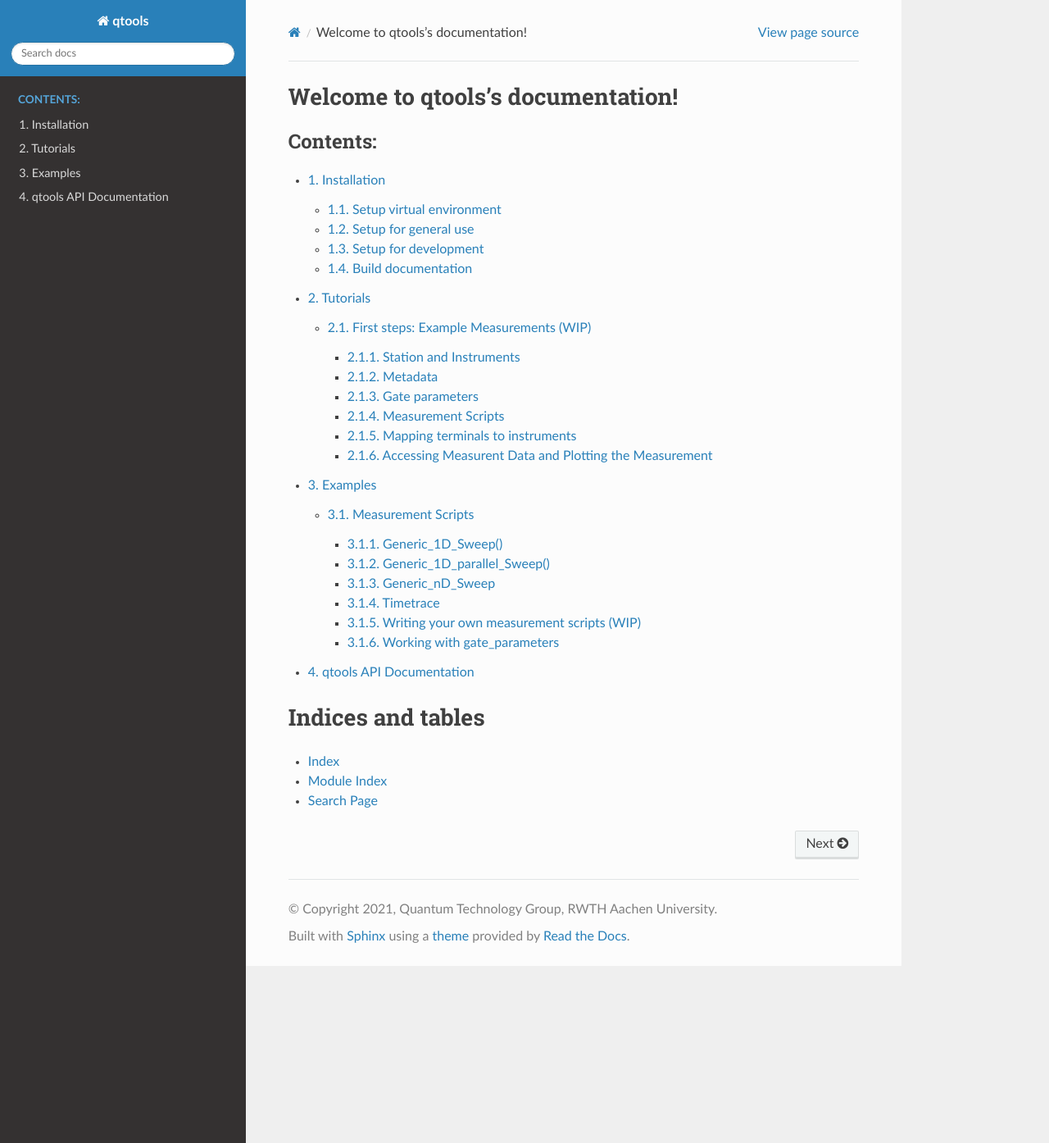
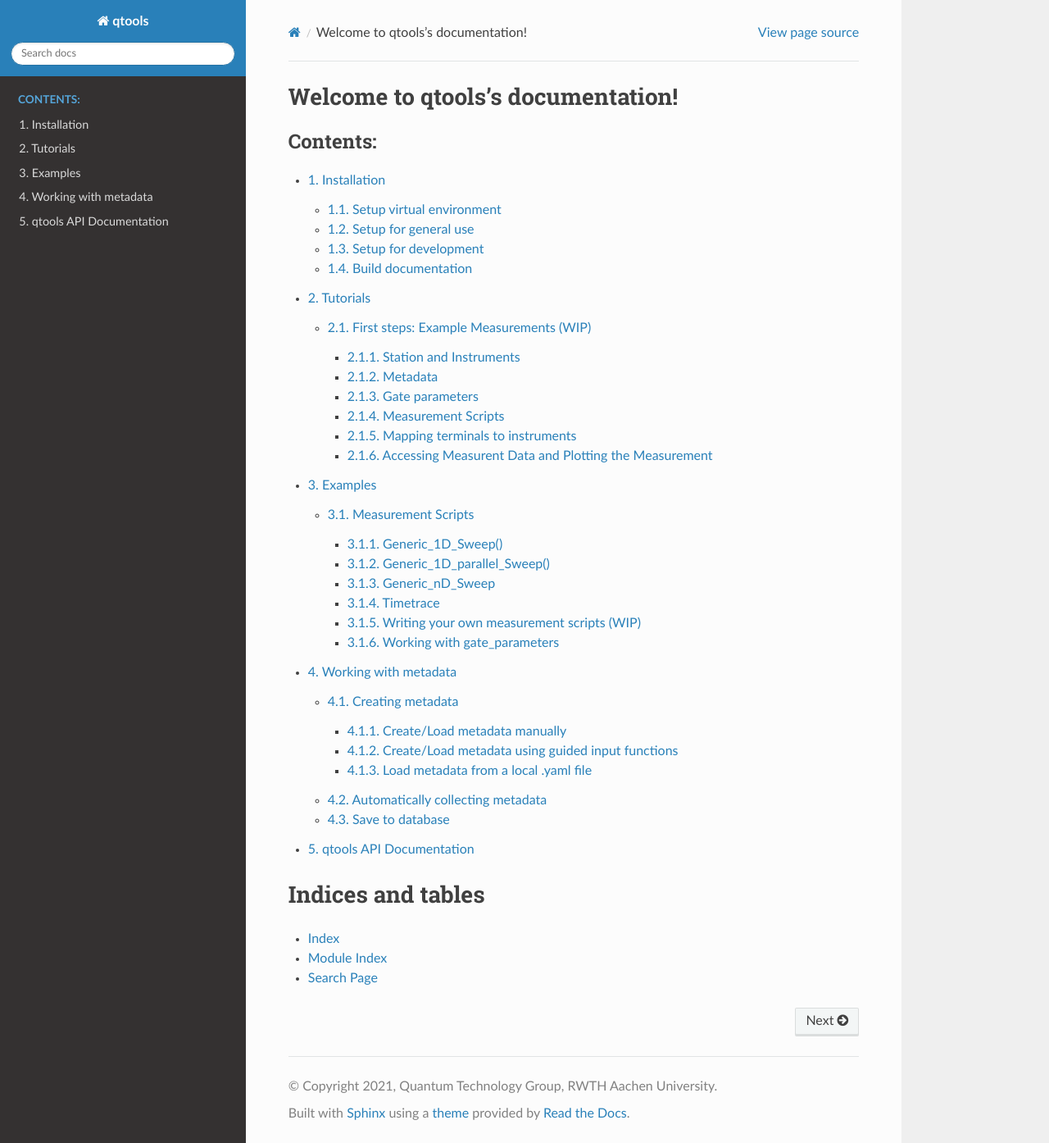
Before and after one commit to qutech/QuMADA, a Sphinx documentation site: the page built from docs/index.rst, in a window 1280 px wide and 1394 px high. Shown: the whole window at 82% size. Built offline with Sphinx 7.4.7 and the Read the Docs theme 2.0.0, drawn with Linux system fonts in a browser that asks for light colours; some of the changed lines change nothing that is shown.

Commit message:
add details about the metadata api to documentation

```diff
--- /dev/null
+++ b/docs/collecting.rst
@@ -0,0 +1,172 @@
+Working with metadata
+=====================
+
+#################
+Creating metadata
+#################
+
+Metadata is represented in a :py:class:`qtools_metadata.metadata.Metadata` object.
+There are manual and guided ways to build up the metadata:
+
+1. Create/Load metadata manually
+2. Create/Load metadata using guided input functions
+3. Load metadata from a local .yaml file
+
+Create/Load metadata manually
+-----------------------------
+
+Each metadata object can be created using their respective factory method.
+
+.. py:method:: DomainObject.create(name: str, **kwargs)
+    :classmethod:
+
+    This factory function creates a DomainObject while ensuring, that the internal DB fields are all set to None.
+    This function is usually not called directly, but by the factory function of a child class.
+
+    :param str name: Name of the DomainObject
+    :rtype: DomainObject
+
+For example, a Factory and Wafer metadata object would be created by
+
+.. code-block:: python
+
+    from datetime import date
+    from qtools_metadata.device import Factory, Wafer
+
+    prod_date = date(2022, 12, 12)
+    factory = Factory.create(name="my_factory")
+    wafer = Wafer.create(
+        name="my_wafer",
+        productionDate=prod_date,
+        factory=factory,
+        description="This is a wafer."
+    )
+
+To load metadata from the database, use one of their getter functions.
+
+.. automethod:: qtools_metadata.domain.DomainObject.get_all
+
+.. automethod:: qtools_metadata.domain.DomainObject.get_by_id
+
+Depending on the object, there may be filtered get functions.
+
+For example, to load a wafer and all samples from that wafer,
+one would use :py:meth:`qtools_metadata.device.Wafer.get_by_id` and :py:meth:`qtools_metadata.device.Sample.get_by_wafer_id`.
+
+.. code-block:: python
+
+    from qtools_metadata.device import Wafer, Sample
+
+    wafer: Wafer = Wafer.get_by_id("8c7576d8-ca5d-4b62-8bda-1f46f75d3266")
+    samples: list[Sample] = Sample.get_by_wafer_id(wafer.id)
+
+Create/Load metadata using guided input functions
+-------------------------------------------------
+
+Use one of various guided input functions, to create or load metadata or single metadata objects.
+For measurement metadata, use :py:func:`qtools_metadata.metadata.create_metadata`,
+for specific metadata objects, use :py:func:`qtools_metadata.metadata.create_metadata_object`:
+
+Example:
+
+.. code-block:: python
+
+    from qtools_metadata.metadata import Metadata, create_metadata, create_metadata_object
+    from qtools_metadata.device import Device
+    from qtools_metadata.measurement import MeasurementScript
+
+    # Create metadata for a measurement
+    metadata: Metadata = create_metadata()
+
+    # Create specific metadata objects
+    device: Device = create_metadata_object(Device)
+    script: MeasurementScript = create_metadata_object(MeasurementScript)
+
+
+Load metadata from a local .yaml file
+-------------------------------------
+
+You can load a yaml representation of the metadata using :py:meth:`qtools_metadata.metadata.Metadata.from_yaml`
+
+.. code-block:: python
+
+    from qtools_metadata.metadata import Metadata
+
+    with open("metadata.yaml", "r") as file:
+        metadata = Metadata.from_yaml(file)
+
+
+#################################
+Automatically collecting metadata
+#################################
+
+When doing measurements, qtools automatically collects metadata during setup and run of the measurement.
+
+Here is an overview of collected metadata and where it is collected:
+
+.. autoattribute:: qtools_metadata.measurement.Measurement.datetime
+
+.. autoattribute:: qtools_metadata.measurement.Measurement.data
+
+The measurements datetime and a reference to the measured data is collected after calling :py:meth:`qtools.measurement.measurement.MeasurementScript.run`.
+To turn off the collection, use arguments ``add_datetime_to_metadata`` and ``add_data_to_metadata``.
+
+.. autoattribute:: qtools_metadata.measurement.Measurement.mapping
+
+.. autoattribute:: qtools_metadata.measurement.Measurement.settings
+
+.. autoattribute:: qtools_metadata.measurement.Measurement.script
+
+The instrument mapping is added during :py:func:`qtools.instrument.mapping.base.map_gates_to_instruments`.
+Script and settings are added during :py:meth:`qtools.measurement.measurement.MeasurementScript.setup`.
+Use arguments ``add_script_to_metadata`` and ``add_parameters_to_metadata`` respectively to turn this off.
+
+.. code-block:: python
+
+    # ...
+
+    # Don't add script or parameters to metadata automatically
+    script.setup(
+        parameters,
+        metadata,
+        add_script_to_metadata=False,
+        add_parameters_to_metadata=False,
+    )
+
+    # Don't add datetime or data metadata automatically
+    script.run(add_datetime_to_metadata=False, add_data_to_metadata=False)
+
+
+################
+Save to database
+################
+
+Before measurement, the created metadata is automatically saved to the database, if the measurement was setup with it.
+This happens after calling :py:meth:`qtools.measurement.measurement.MeasurementScript.run`.
+To deactivate this feature, use the argument ``insert_metadata_into_db``.
+
+.. code-block:: python
+
+    script: MeasurementScript = ...
+
+    # Automatically save metadata to the database
+    script.run()                              # default
+    script.run(insert_metadata_into_db=True)  # explicit
+
+    # Don't save metadata to the database
+    script.run(insert_metadata_into_db=False)
+
+Metadata or any domain object can be saved to the database manually by :py:meth:`qtools_metadata.metadata.Metadata.save_to_db` or :py:meth:`qtools_metadata.domain.DomainObject.save`.
+
+.. code-block:: python
+
+    from qtools_metadata.metadata import Metadata, create_metadata, create_metadata_object
+    from qtools_metadata.measurement import Measurement
+
+    # Save metadata recursively
+    metadata: Metadata = create_metadata()
+    metadata.save_to_db()
+
+    # Save specific domain object
+    measurement: Measurement = create_metadata_object(Measurement)
+    measurement.save()
--- a/docs/conf.py
+++ b/docs/conf.py
@@ -22,7 +22,7 @@ copyright = "2021, Quantum Technology Group, RWTH Aachen University"
 author = "Quantum Technology Group, RWTH Aachen University"
 
 # The full version, including alpha/beta/rc tags
-release = "0.2"
+release = "0.3.1"
 
 
 # -- General configuration ---------------------------------------------------
@@ -74,7 +74,7 @@ html_theme = "sphinx_rtd_theme"
 # Add any paths that contain custom static files (such as style sheets) here,
 # relative to this directory. They are copied after the builtin static files,
 # so a file named "default.css" will overwrite the builtin "default.css".
-html_static_path = ["_static"]
+html_static_path = []
 
 # Example configuration for intersphinx: refer to the Python standard library.
 intersphinx_mapping = {
--- a/docs/index.rst
+++ b/docs/index.rst
@@ -9,6 +9,7 @@ Welcome to qtools's documentation!
    installation
    tutorials
    examples
+   collecting
    qtools
 
 
```
